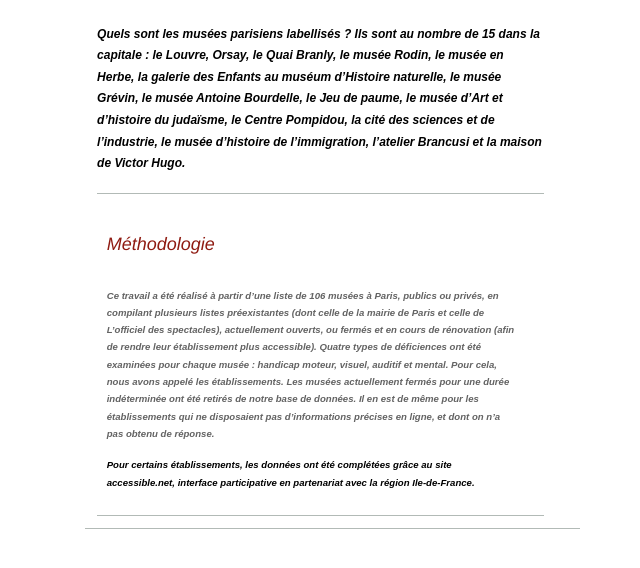
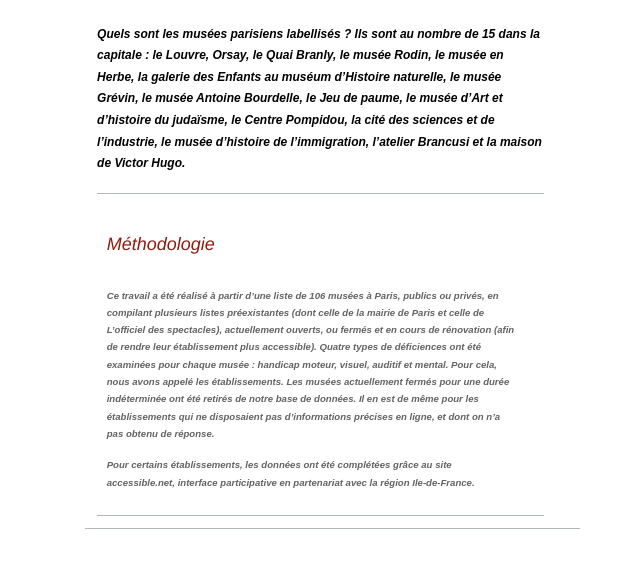
Before and after one commit to accessibilite/accessibilite.github.io, a plain HTML site: page musees.html in a window 1280 px wide. Shown: the part 10159-10727 px from the top of the page, without its empty margins (362-1002 px from the left). Drawn offline with Linux system fonts and the light colour scheme; files whose address does not match are found by name.

Commit message:
Update musees.html

```diff
--- a/musees.html
+++ b/musees.html
@@ -214,7 +214,7 @@
 
 										<p style="color:#636363">Ce travail a été réalisé à partir d’une liste de 106 musées à Paris, publics ou privés, en compilant plusieurs listes préexistantes (dont celle de la mairie de Paris et celle de L’officiel des spectacles), actuellement ouverts, ou fermés et en cours de rénovation (afin de rendre leur établissement plus accessible). Quatre types de déficiences ont été examinées pour chaque musée : handicap moteur, visuel, auditif et mental. Pour cela, nous avons appelé les établissements. Les musées actuellement fermés pour une durée indéterminée ont été retirés de notre base de données. Il en est de même pour les établissements qui ne disposaient pas d’informations précises en ligne, et dont on n’a pas obtenu de réponse.</p>
 
-										<p>Pour certains établissements, les données ont été complétées grâce au site accessible.net, interface participative en partenariat avec la région Ile-de-France.</p>
+										<p style="color:#636363">Pour certains établissements, les données ont été complétées grâce au site accessible.net, interface participative en partenariat avec la région Ile-de-France.</p>
 
 
 									</div>
```
